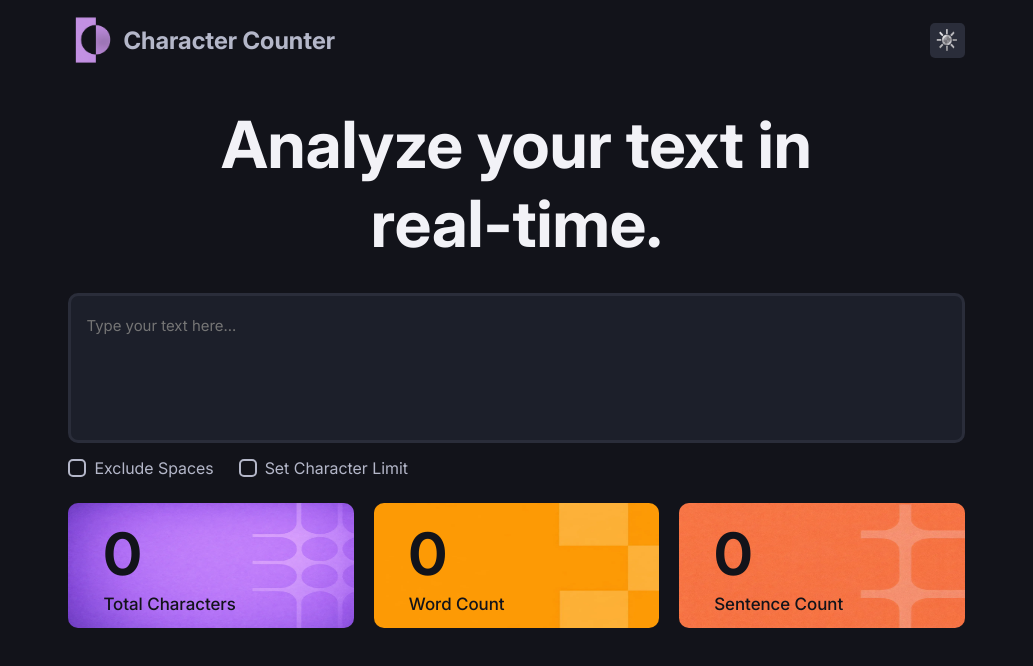
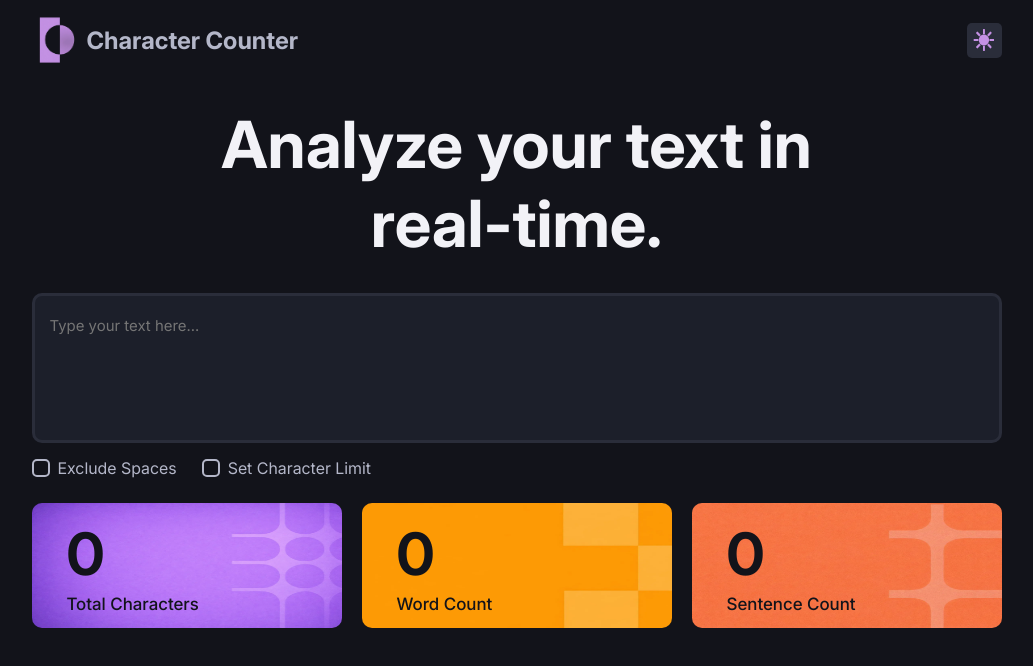
Before and after one commit to macias-german/character-counter-project, a React (Vite) app: page / in a window 1280 px wide. Shown: the top 666 px of the page, without its empty margins (116-1149 px from the left). Built offline with nearby package versions, Linux system fonts and the light colour scheme.

Commit message:
add: light theme styles and icon correction

```diff
--- a/src/App.jsx
+++ b/src/App.jsx
@@ -12,7 +12,7 @@ const App = () => {
   const [limitCharacter, setLimitCharacter] = useState(false)
   const [limitValue, setLimitValue] = useState(300)
 
-  const { dark, handleDarkTheme } = useContext(ThemeContext)
+  const { light, handleLightTheme } = useContext(ThemeContext)
 
   const handleText = (data) => {
     setText(data)
@@ -26,15 +26,12 @@ const App = () => {
   const handleLimitValue = (limit) => {
     setLimitValue(limit)
   }
-  const handleToggleTheme = () => {
-    setToggleTheme(!toggleTheme)
-  }
-
 
   return (
-    <section className={`${dark ? "dark-theme" : ""}`}>
+    <main className={`${light ? "light-theme" : ""}`}>
+      <section>
         <Header
-        handleDarkTheme={handleDarkTheme}
+          handleLightTheme={handleLightTheme}
         />
         <WriteArea
           text={text}
@@ -59,6 +56,7 @@ const App = () => {
           text={text}
         />
       </section>
+    </main>
   )
 }
 
--- a/src/components/Header.jsx
+++ b/src/components/Header.jsx
@@ -1,14 +1,14 @@
 import logo from "../assets/logo.webp";
 import themeIcon from "../assets/theme-icon.webp";
 
-const Header = ({ dark, handleDarkTheme }) => {
+const Header = ({ light, handleLightTheme }) => {
     return (
         <header>
             <hgroup>
                 <img src={logo} alt="Character Counter application logo." />
                 <h2>Character Counter</h2>
             </hgroup>
-            <button><img src={themeIcon} alt="Image of the light/dark theme change." onClick={() => handleDarkTheme(!dark)} /></button>
+            <button><img src={themeIcon} alt="Image of the light/dark theme change." onClick={() => handleLightTheme(!light)} /></button>
         </header>
     )
 }
--- a/src/context/ThemeContext.jsx
+++ b/src/context/ThemeContext.jsx
@@ -3,19 +3,19 @@ import { Children, createContext, useState } from "react";
 const ThemeContext = createContext()
 
 const ThemeProvider = ({ children }) => {
-    const [dark, setDark] = useState(JSON.parse(localStorage.getItem("theme")) === "dark" ? true : false)
+    const [light, setLight] = useState(JSON.parse(localStorage.getItem("theme")) === "light" ? true : false)
 
-    const handleDarkTheme = () => {
-        setDark(!dark)
-        if (!dark) {
-            localStorage.setItem("theme", JSON.stringify("dark"))
+    const handleLightTheme = () => {
+        setLight(!light)
+        if (!light) {
+            localStorage.setItem("theme", JSON.stringify("light"))
         } else {
             localStorage.removeItem("theme")
         }
     }
 
     return (
-        <ThemeContext.Provider value={{ dark, handleDarkTheme }}>
+        <ThemeContext.Provider value={{ light, handleLightTheme }}>
             {children}
         </ThemeContext.Provider>
     )
--- a/src/styles/App.css
+++ b/src/styles/App.css
@@ -1,4 +1,4 @@
-/* ---------- CONFIGURACION GENERAL ---------- */
+/* ---------- GENERAL CONFIGURATION ---------- */
 @font-face {
     font-family: inter;
     src: url(../assets/inter.ttf);
@@ -11,10 +11,7 @@
     font-family: inter;
 }
 
-html {
-    scrollbar-gutter: stable;
-}
-
+/* ---------- DARK THEME ---------- */
 :root {
     --primary-bg: #12131A;
     --secondary-bg: #1C1F2A;
@@ -28,21 +25,48 @@ html {
     --light: #525563;
 }
 
-/* ---------- CONFIGURACION BODY, HEADER, SECTION ---------- */
-body {
+/* ---------- LIGHT THEME---------- */
+.light-theme {
+    --primary-bg: #EDECE5;
+    --secondary-bg: #E3E0D5;
+    --primary-text: #0D0D08;
+    --secondary-text: #4B4836;
+    --meter-bars: #2E6400;
+    --borders: #D5D2C5;
+    --light: #ADAA9C;
+}
+
+html {
+    scrollbar-gutter: stable;
+    background-color: var(--primary-bg);
+}
+
+html:has(.light-theme) {
+    background-color: #EDECE5;
+}
+
+html,
+body,
+#root {
+    width: 100%;
+    min-height: 100vh;
+}
+
+/* ---------- MAIN, HEADER AND SECTION CONFIGURATION ---------- */
+main {
+    width: 100%;
     min-height: 100vh;
     display: flex;
     flex-direction: column;
     justify-content: flex-start;
     align-items: center;
     background-color: var(--primary-bg);
-    color: white;
+    color: var(--primary-text);
 }
 
 section {
     background-color: var(--primary-bg);
     height: 100%;
-    max-height: 1000px;
     width: 100%;
     max-width: 1000px;
     padding: 15px;
@@ -90,7 +114,7 @@ header button:hover {
     border-color: var(--borders);
 }
 
-/* ---------- PRIMER DIV: WRITE-AREA ---------- */
+/* ---------- FIRST DIV: WRITE-AREA ---------- */
 .write-area {
     display: flex;
     flex-direction: column;
@@ -125,7 +149,7 @@ header button:hover {
     box-shadow: 0 0 5px var(--light);
 }
 
-/* ---------- SEGUNDO DIV: CONTROLS ---------- */
+/* ---------- SECOND DIV: CONTROLS ---------- */
 .controls {
     display: flex;
     justify-content: space-between;
@@ -179,7 +203,7 @@ header button:hover {
     margin: 0;
 }
 
-/* ---------- TERCER DIV: GENERAL-COUNTER ---------- */
+/* ---------- THIRD DIV: GENERAL-COUNTER ---------- */
 .general-counter {
     display: grid;
     grid-template-columns: repeat(3, 1fr);
@@ -233,7 +257,7 @@ header button:hover {
     transition: 0.3s;
 }
 
-/* ---------- CUARTO DIV: PERCENTAGE ---------- */
+/* ---------- FOURTH DIV: PERCENTAGE ---------- */
 .percentage {
     display: flex;
     flex-direction: column;
@@ -285,6 +309,10 @@ header button:hover {
 .meter-list meter::-webkit-meter-optimum-value {
     background-color: var(--meter-bars);
     border-radius: 5px;
+}
+
+.percentage details {
+    background-color: var(--primary-bg);
 }
 
 .percentage details summary {
```
Also changed, not shown: src/assets/theme-icon.webp. Lines whose indentation alone changed are shown as unchanged.
